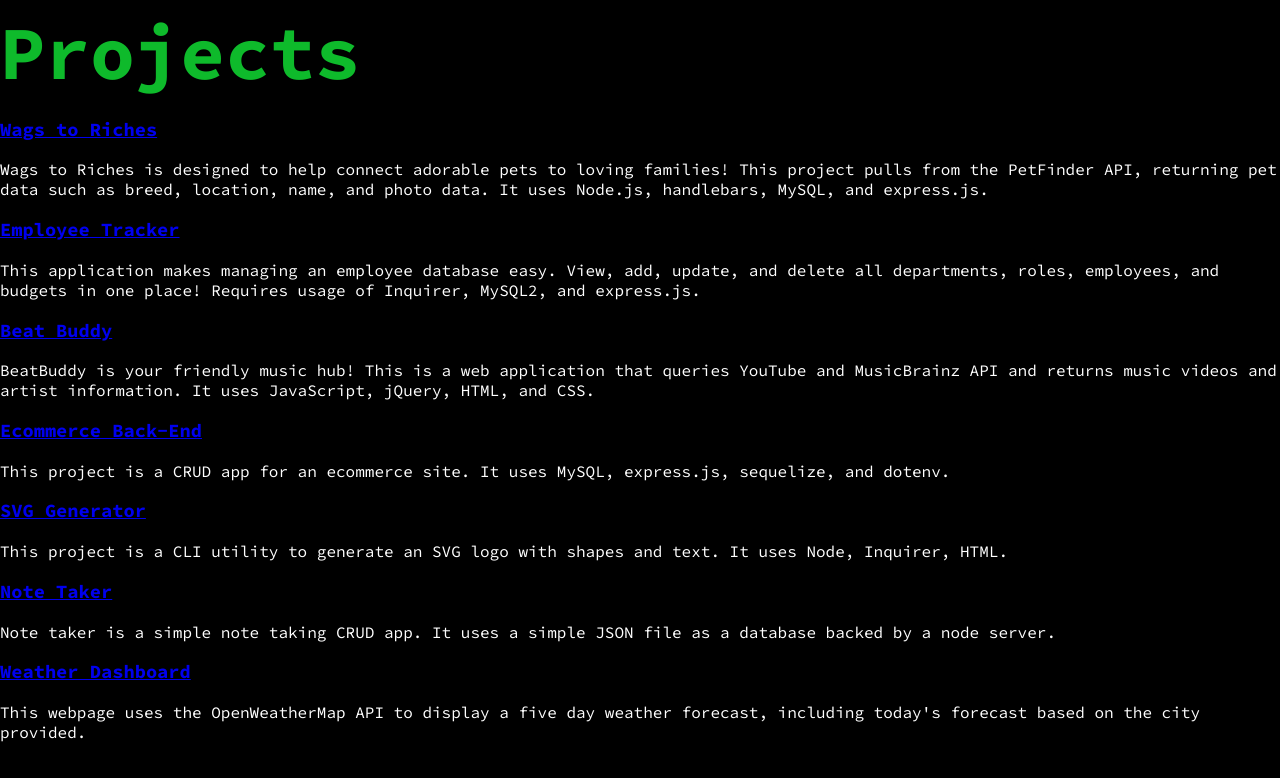
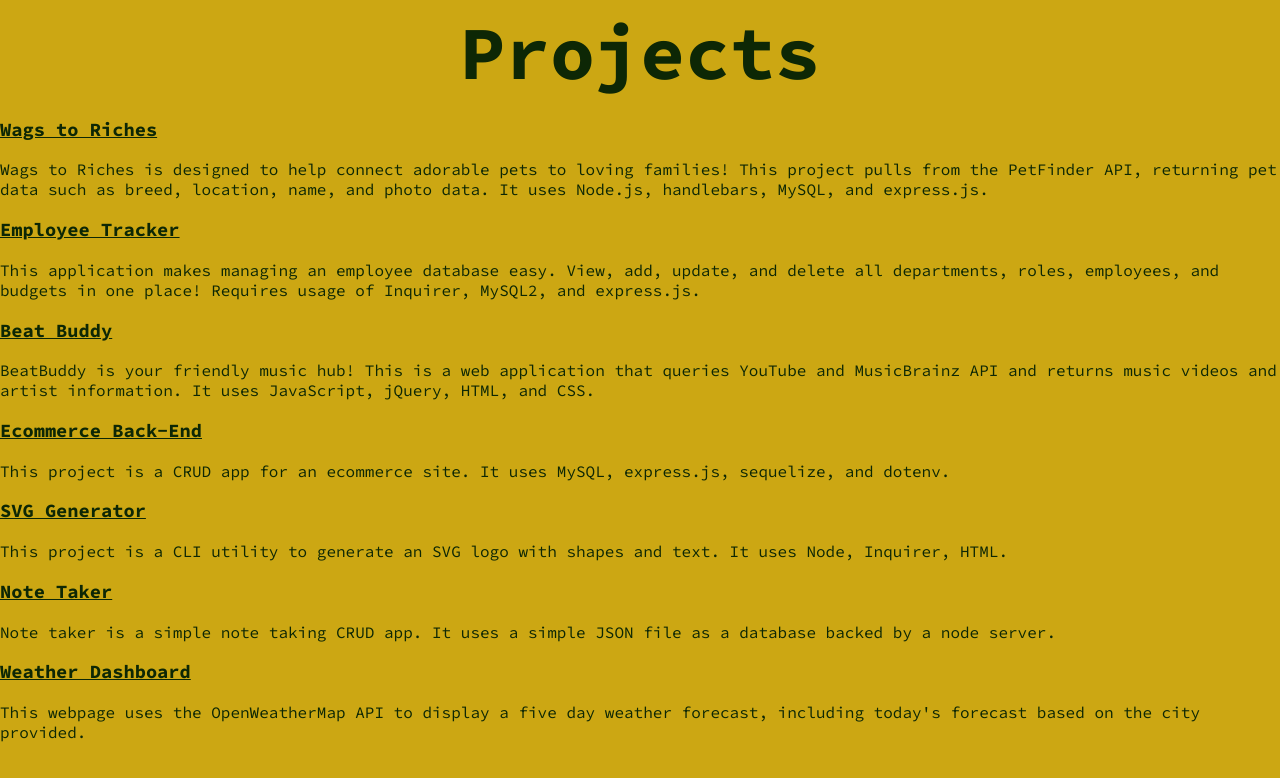
Before and after one commit to heyitsmejadah/heyitsmejadah-portfolio, a plain HTML site: page projects.html in a window 1280 px wide. Drawn offline with Linux system fonts and the light colour scheme.

Commit message:
Saving progress

```diff
--- a/index-style.css
+++ b/index-style.css
@@ -25,6 +25,7 @@ h1 {
 }
 
 h2 {
+    font-size: 30px;
     margin-bottom: 30px;
     /* color: rgb(14, 186, 43); */
     color: white;
@@ -48,4 +49,5 @@ nav ul li:last-child {
 nav ul li a {
     color: #fff;
     text-decoration: none;
+    font-size: 30px;
 }
--- a/projects-style.css
+++ b/projects-style.css
@@ -3,20 +3,25 @@ body {
     font-weight: normal;
     margin: 0;
     padding: 0;
-    background-color: black;
+    background-color: #cca713;
     height: 100vh;
     display: flex;
 }
 
 h1 {
-    color: rgb(14, 186, 43);
+    color: rgb(13,39,5);
     font-size: 75px;
     margin-top: 5px;
     margin-bottom: 5px;
+    text-align: center;
 }
 
 p {
-    color: white;
+    color: rgb(13, 39, 5);
+}
+
+.project a {
+    color:rgb(13, 39, 5);
 }
 
 .project img {
```
